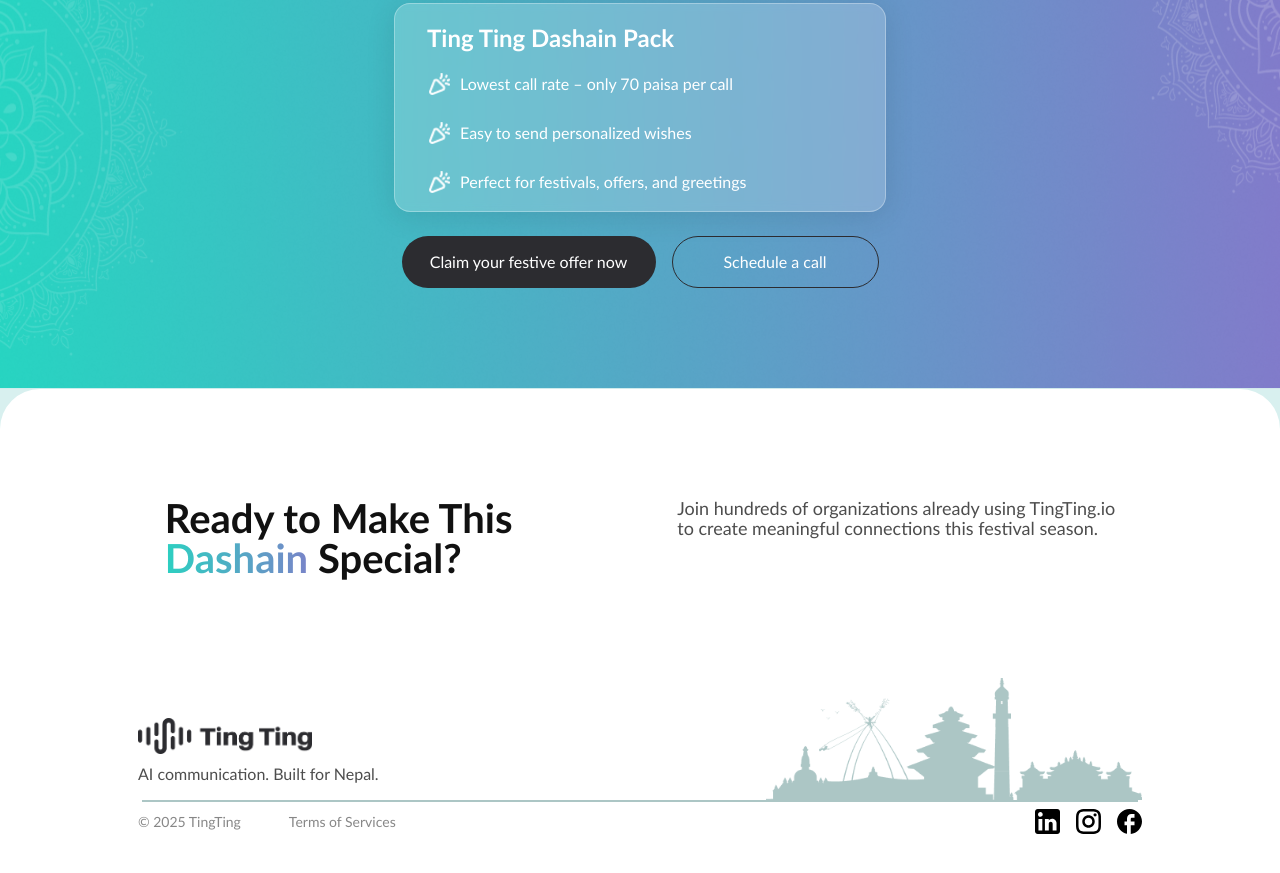
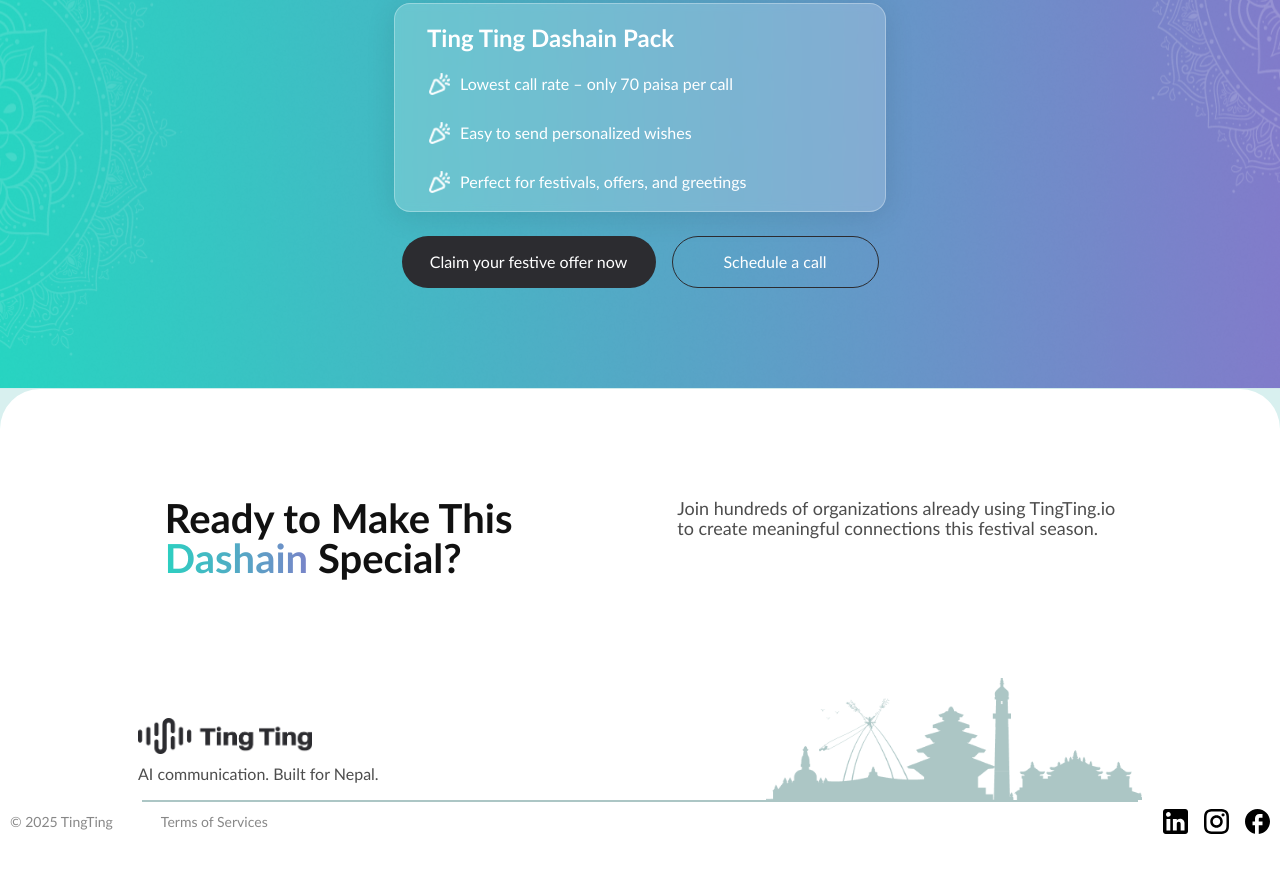
Before and after one commit to Balamiayush/dashainTingting.com, a plain HTML site: page index.html in a window 1280 px wide. Shown: the part 4719-5592 px from the top of the page. Drawn offline with nearby package versions, Linux system fonts and the light colour scheme; a script that the page names is missing; a web font is replaced by a local one.

Commit message:
Update index.html

```diff
--- a/index.html
+++ b/index.html
@@ -255,7 +255,7 @@
 
 <body>
   <audio id="audioPlayer" src="./assets/dashainaudio.mp3" autoplay></audio>
-  <div class="desktop   h-full relative lg:block hidden">
+  <div class="desktop    h-full relative lg:block hidden">
     <div class="hero   w-full h-full relative overflow-hidden">
       <div class="absolute z-[-1] w-full h-screen bg-[#D8F0EF] "></div>
       <nav style="backdrop-filter: blur(24px)
@@ -608,7 +608,7 @@ border: 1px solid #D5D5D5
       </div>
     </div>
     <div
-      class="w-full h-[540px] flex flex-col gap-[60px] pt-[5vh] justify-center bg-[#fff] relative z-[50] top-[30vw] rounded-t-[40px]">
+      class="w-full max-w-[1480px] h-[540px] flex flex-col gap-[60px] pt-[5vh] justify-center bg-[#fff] relative z-[50] top-[30vw] rounded-t-[40px]">
       <div class="flex w-full  justify-evenly flex  ">
         <h1 class="text-[40px] leading-none font-semibold">Ready to Make This <br> <span
             style="background: linear-gradient(90deg, #2CD0C1 0%, #7E7FC9 100%); -webkit-background-clip: text; -webkit-text-fill-color: transparent;"
@@ -631,8 +631,7 @@ border: 1px solid #D5D5D5
           <div class="div-block-6">
 
           </div>
-          <div style="    padding-left: 10vw;
-    padding-right: 10vw;" class="listt flex   items-center justify-between  ">
+          <div  class="listt w-full flex  items-center justify-between">
             <div class="flex gap-[48px] items-center  ">
               <div class="footer-link text-[14px]" style="opacity: 50%;">© 2025 TingTing</div>
               <a href="https://app.tingting.io/terms-and-conditions" class="footer-lin text-[14px] "
```
